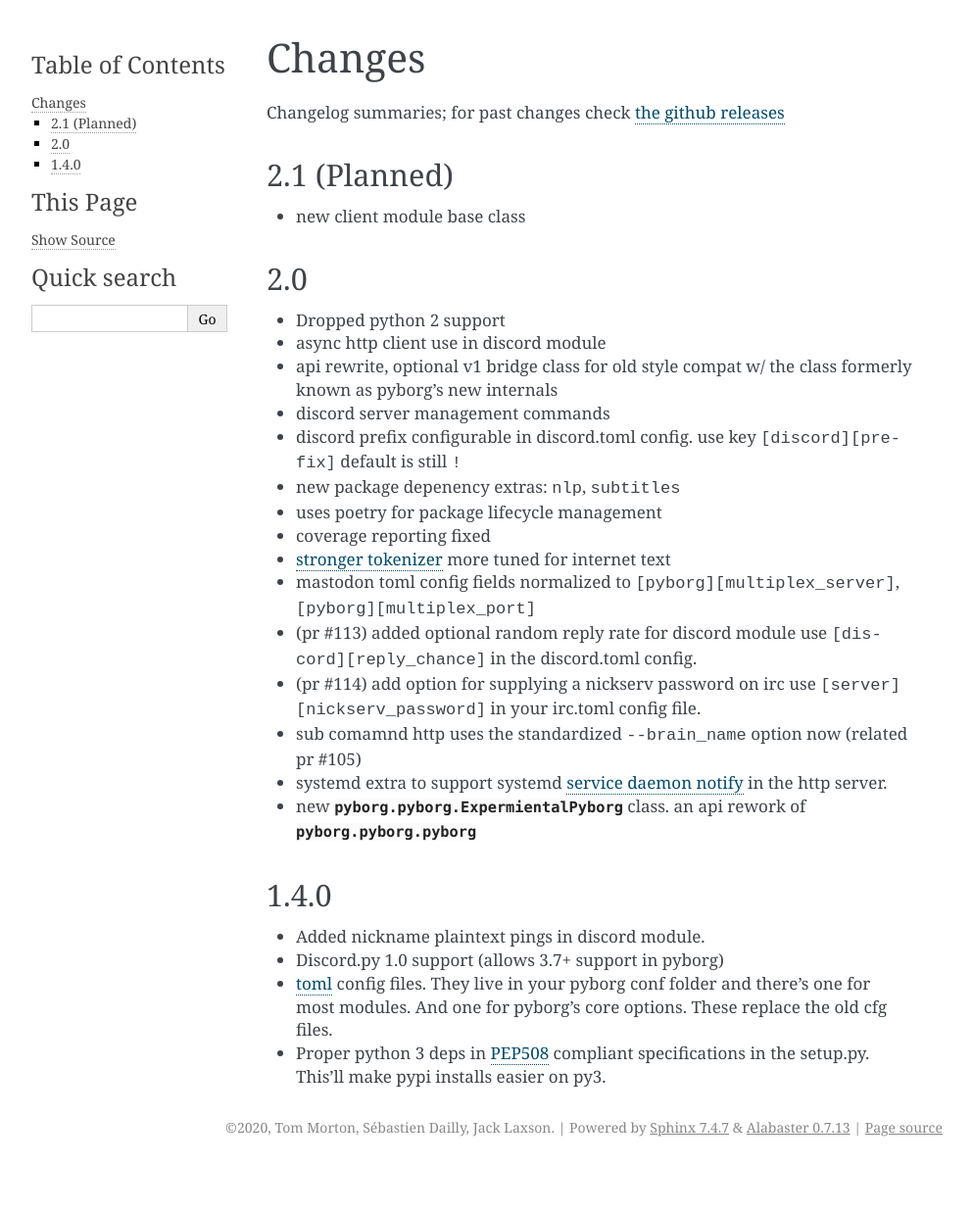
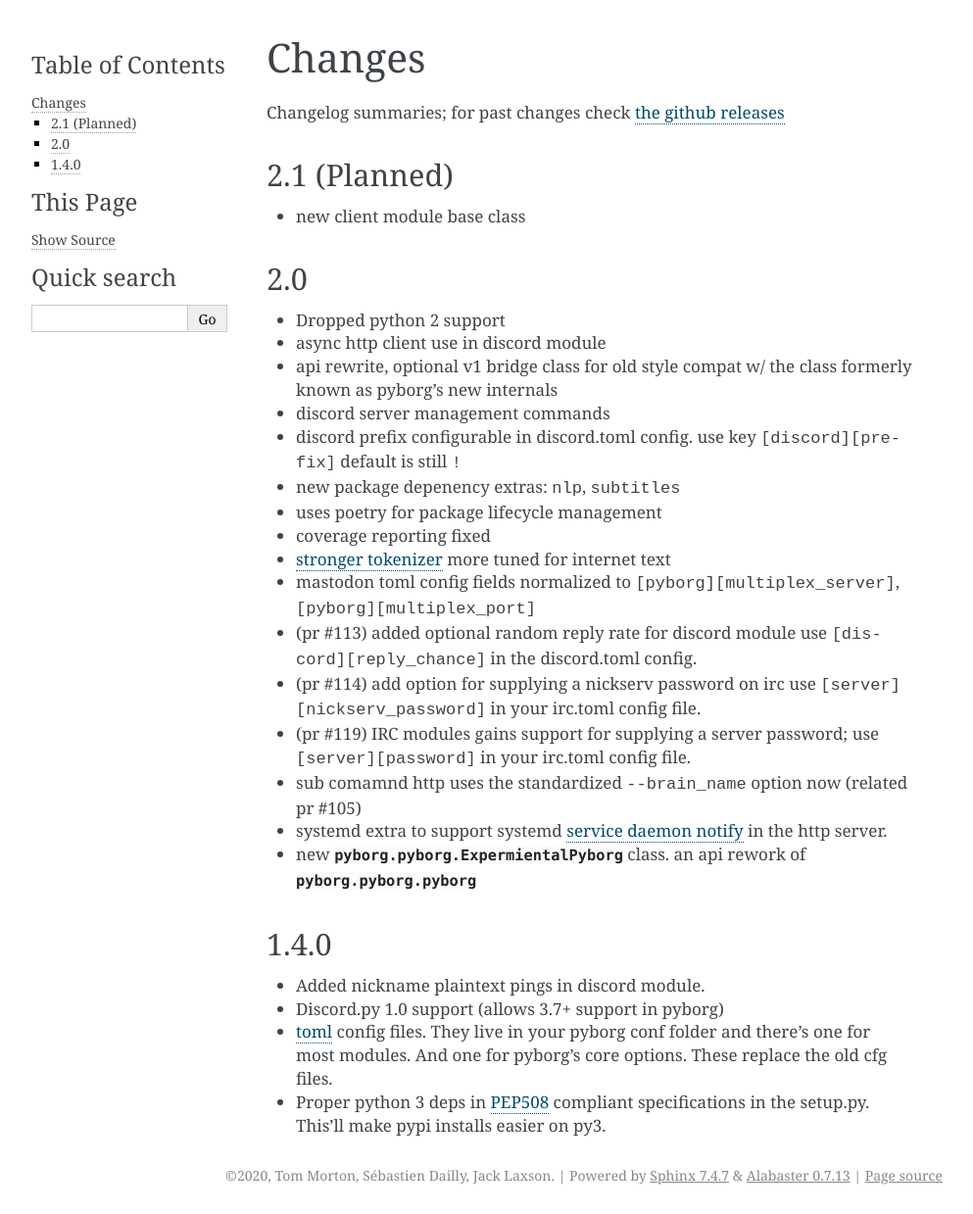
Before and after one commit to jrabbit/pyborg-1up, a Sphinx documentation site: the page built from docs/source/changes.rst, in a window 1280 px wide. Shown: the whole page at 98% size, without its empty margins (148-1141 px from the left). Built offline with Sphinx 7.4.7, drawn with Linux system fonts in a browser that asks for light colours; before the commit the page ends 1190 px from its top, so only the background shows below that.

Commit message:
add pr to changes.rst

```diff
--- a/docs/source/changes.rst
+++ b/docs/source/changes.rst
@@ -23,6 +23,7 @@
 - mastodon toml config fields normalized to :kbd:`[pyborg][multiplex_server]`, :kbd:`[pyborg][multiplex_port]`
 - (pr #113) added optional random reply rate for discord module use :kbd:`[discord][reply_chance]` in the discord.toml config.
 - (pr #114) add option for supplying a nickserv password on irc use :kbd:`[server][nickserv_password]` in your irc.toml config file.
+- (pr #119) IRC modules gains support for supplying a server password; use :kbd:`[server][password]` in your irc.toml config file.
 - sub comamnd http uses the standardized :kbd:`--brain_name` option now (related pr #105)
 - systemd extra to support systemd `service daemon notify <https://www.freedesktop.org/software/systemd/man/systemd-notify.html>`_ in the http server.
 - new :py:class:`pyborg.pyborg.ExpermientalPyborg` class. an api rework of :py:class:`pyborg.pyborg.pyborg`
```
